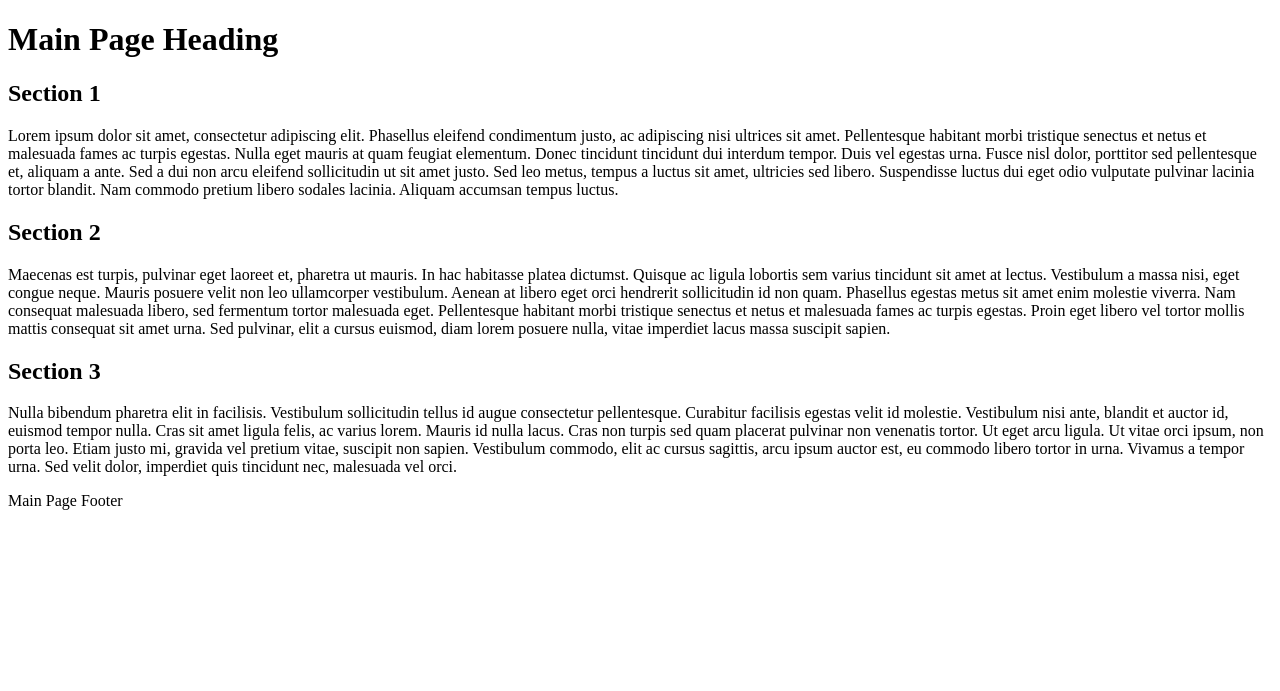
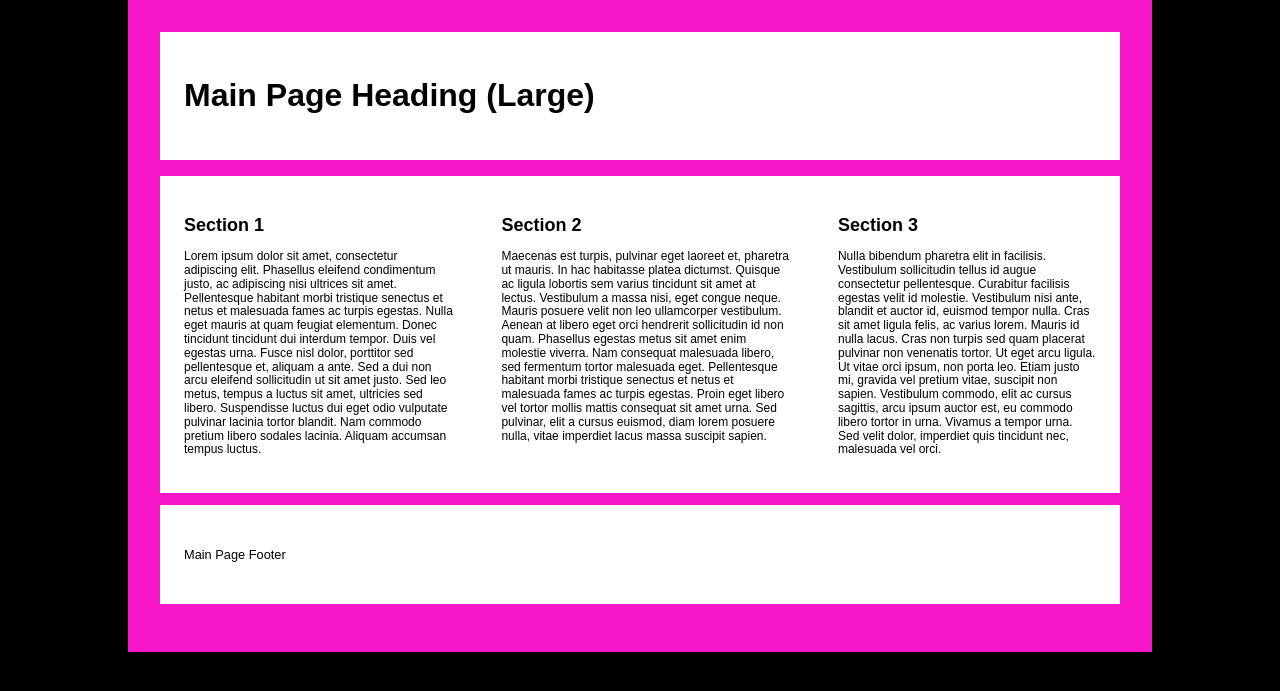
Before and after one commit to foulerfire/COMP1002, a PHP site: page / in a window 1280 px wide. Shown: the top 691 px of the page. Run offline with PHP 8.4, Linux system fonts and the light colour scheme.

Commit message:
lesson 13 changes

```diff
--- a/lesson-13/css/style.css
+++ b/lesson-13/css/style.css
@@ -1,8 +1,19 @@
 @charset "utf-8";
 /* Basic layout styles */
+html
+{
+	box-sizing: border-box;
+}
+
+*, *::before, *::after
+{
+	box-sizing: inherit;
+}
+
 body {
 	background: black;
 	font-size: 100%;
+	font-family:Arial, Helvetica, sans-serif;
 }
 #container {
 	background: #ccc;
@@ -24,19 +35,67 @@ main {
 /* STEP 4: Add styles to visually communicate that this is a small screen - use the ::after psuedoelement and the content property to add some text after the H1 */
 
 /* Smartphone/small screen styles */
-
+h1::after
+{
+	content: " (Small) ";
+}
+#container
+{
+	background-color: #b2e2ed;
+}
 /* STEP 5: Edit the above CSS to set the background color of the #container to lightblue */
 
 /* STEP 6a: Add a media query to target medium window sizes (tablets) that are a minimum of 481px */
-
+@media screen and (min-width:481px) {
 	/* Tablets/medium screen styles */
+	h1::after
+	{
+		content: " (Medium)";
+	}
+	#container
+	{
+		background-color: #f71616;
+	}
+	main
+	{
+		flex-direction: row;
+		flex-wrap: wrap;
+		font-size: 0.75rem;
+	}
 
 	/* The first SECTION element inside the MAIN should stretch all the way across the page layout container */
+main section:nth-of-type(1)
+{
+	flex-basis: 100%;
+}
+main section:nth-of-type(2), main section:nth-of-type(3)
+{
+	flex-basis: 50%;
+
+}
 
 	/* The second and third SECTION elements should sit side-by-side - remember the box model when setting the width with flex-basis */
-
+}
 /* STEP 6b: Edit the above CSS to set the background color of #container to orange and arrange the page in 2-column layout with the first section on top of the second and third sections (using flexbox) */
-
+@media screen and (min-width: 1025px), (orientation: landscape)
+{
+	h1::after
+	{
+		content: " (Large)";
+	}
+	#container
+	{
+		background-color: #f716ca;
+	}
+	main
+	{
+		flex-wrap: nowrap;
+	}
+	main section:nth-of-type(n) /* we can use (n) instead of writing main section () 3 times */
+	{
+		flex-basis: auto;
+	}
+}
 /* STEP 7a: Add another media query to target only screens 1025px or larger (notebooks and desktops)*/
 
 	/* Desktops/large screen styles */
@@ -45,4 +104,4 @@ main {
 
 /* STEP 8: Add an OR conditional (,) to the above media query that applies the above CSS if the device is being held in landscape orientation, rather than portrait */
 
-/* STEP 9: Try the orientation switch using the browser developer tools to watch 'orientation: landscape' in action, then go back to the file 'index.html' for STEP 10
+/* STEP 9: Try the orientation switch using the browser developer tools to watch 'orientation: landscape' in action, then go back to the file 'index.html' for STEP 10 */
--- a/lesson-13/index.html
+++ b/lesson-13/index.html
@@ -1,16 +1,17 @@
 <!DOCTYPE html>
-<html>
+<html lang="en">
 	<head>
 		<meta charset="UTF-8" />
 		<title>Resolution Dependent Layout</title>
 <!-- STEP 1: Normalize CSS so all styles start from scratch -->
-
+<link href="css/normalize.css" rel="stylesheet"/>
 <!-- STEP 2: Reset the zoom and set the device width to equal the width -->
-
+<meta name ="viewport" content="width=device-width, initial-scale=1.0"/>
 <!-- STEP 3: Add the main stylesheet with a link element, including a media attribute for screen, then proceed to the file 'css/style.css' for STEP 4 -->
+<link href="css/style.css" rel="stylesheet" media="screen"/>
 
 <!-- STEP 10: Add another link element to attach a CSS file for print use only -->
-
+<link href="css/print.css" rel="stylesheet" media="print">
 	</head>
 	<body>
 		<div id="container">
@@ -32,7 +33,7 @@
 				</section>
 			</main>
 			<footer>
-				<p>Main Page Footer</p>
+				<p><small>Main Page Footer</small></p>
 			</footer>
 		</div>
 	</body>
```
